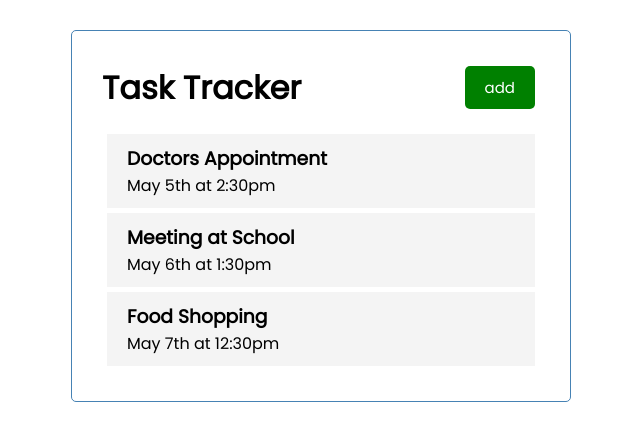
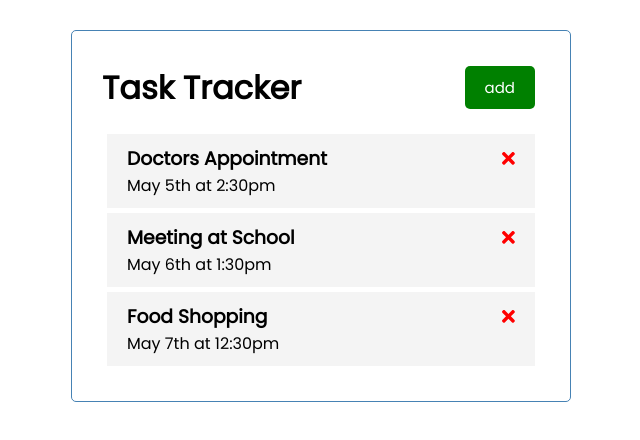
Before and after one commit to TomasTV/TaskTracker-NG12, an Angular app: page / in a window 1280 px wide. Shown: the top 440 px of the page, without its empty margins (319-959 px from the left). Built offline with nearby package versions, Linux system fonts and the light colour scheme.

Commit message:
add font-awesome

```diff
--- a/package.json
+++ b/package.json
@@ -18,6 +18,11 @@
     "@angular/platform-browser": "~12.2.0",
     "@angular/platform-browser-dynamic": "~12.2.0",
     "@angular/router": "~12.2.0",
+    "@fortawesome/angular-fontawesome": "^0.9.0",
+    "@fortawesome/fontawesome-svg-core": "^1.2.35",
+    "@fortawesome/free-brands-svg-icons": "^5.15.3",
+    "@fortawesome/free-regular-svg-icons": "^5.15.3",
+    "@fortawesome/free-solid-svg-icons": "^5.15.3",
     "rxjs": "~6.6.0",
     "tslib": "^2.3.0",
     "zone.js": "~0.11.4"
--- a/src/app/app.module.ts
+++ b/src/app/app.module.ts
@@ -6,6 +6,7 @@
 import { ButtonComponent } from './components/button/button.component';
 import { TasksComponent } from './components/tasks/tasks.component';
 import { TaskItemComponent } from './components/task-item/task-item.component';
+import { FontAwesomeModule } from '@fortawesome/angular-fontawesome';
 
 @NgModule({
   declarations: [
@@ -16,7 +17,8 @@
     TaskItemComponent
   ],
   imports: [
-    BrowserModule
+    BrowserModule,
+    FontAwesomeModule
   ],
   providers: [],
   bootstrap: [AppComponent]
--- a/src/app/components/task-item/task-item.component.html
+++ b/src/app/components/task-item/task-item.component.html
@@ -1,6 +1,7 @@
 <div class="task">
     <h3>
         {{task.text}}
+        <fa-icon [ngStyle]="{'color': 'red'}" [icon]="faTimes"></fa-icon>
     </h3>
     <p>{{task.day}}</p>
 </div>
--- a/src/app/components/task-item/task-item.component.ts
+++ b/src/app/components/task-item/task-item.component.ts
@@ -1,4 +1,6 @@
 import { Component, OnInit, Input } from '@angular/core';
+import { faTimes } from '@fortawesome/free-solid-svg-icons';
+
 import { Task } from 'src/app/Task';
 
 @Component({
@@ -8,6 +10,9 @@
 })
 export class TaskItemComponent implements OnInit {
   @Input() task!: Task;
+
+  faTimes = faTimes;
+
   constructor() {}
 
   ngOnInit(): void {}
```
Also changed, not shown: 1 other file (tests, documents, lock files or other folders).
